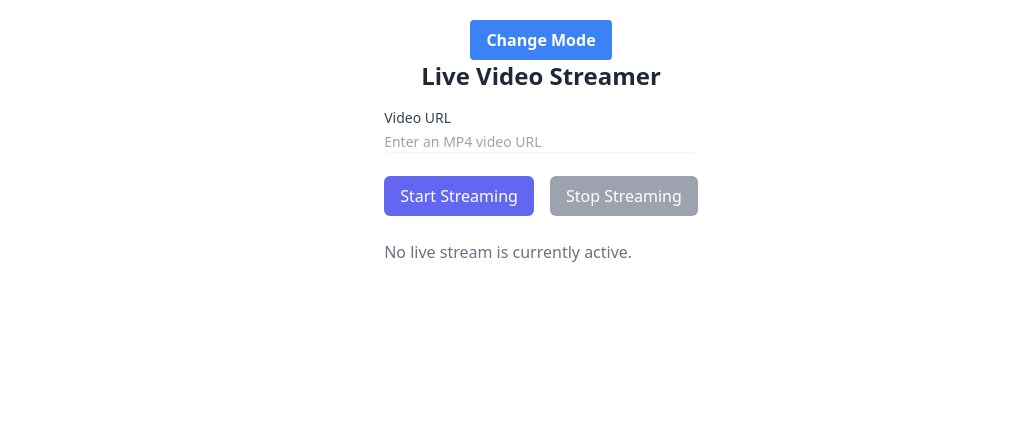
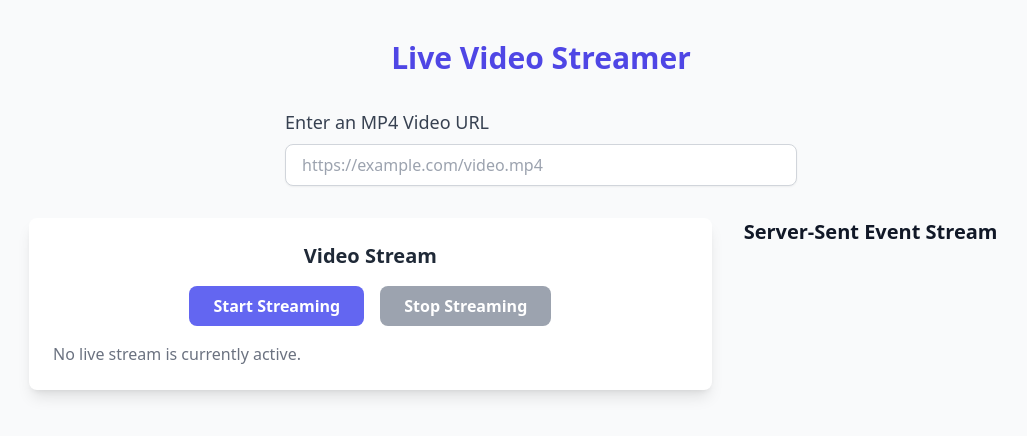
Before and after one commit to ezou626/cis5810finalproject, a React (Vite) app in the folder client/: page / in a window 1280 px wide. Shown: the top 436 px of the page, without its empty margins (99-1126 px from the left). Built offline with nearby package versions, Linux system fonts and the light colour scheme; no server answers.

Commit message:
heh heh heh

```diff
--- a/client/src/App.jsx
+++ b/client/src/App.jsx
@@ -1,22 +1,62 @@
 import React, { useState } from "react";
+import CaptionReader from "./components/CaptionReader";
 import VideoStreamer from "./components/VideoStreamer";
-import CaptionReader from "./components/CaptionReader";
+
+const backendUrl = import.meta.env.VITE_BACKEND_URL;
 
 export default function App() {
+  const [videoUrl, setVideoUrl] = useState("");
+  const [streamUrl, setStreamUrl] = useState("");
+  const [error, setError] = useState("");
 
-  const [video, setVideo] = useState(true);
+  const startStreaming = () => {
+    if (!videoUrl.trim()) {
+      setError("Please provide a valid video URL.");
+      return;
+    }
+    setError("");
+    setStreamUrl(`${backendUrl}/play_video?url=${encodeURIComponent(videoUrl)}`);
+  };
 
-  return <main className="flex flex-col items-center p-5">
-    <button
-    className="bg-blue-500 hover:bg-blue-700 text-white font-bold py-2 px-4 rounded"
-    onClick={() => {setVideo(!video);}}
-    >
-      Change Mode
-    </button>
-    <h1 className="text-2xl font-bold text-gray-800">Live Video Streamer</h1>
-    {video ? <VideoStreamer></VideoStreamer>
-    : <CaptionReader
-      videoUrl={'http://commondatastorage.googleapis.com/gtv-videos-bucket/sample/BigBuckBunny.mp4'}
-    ></CaptionReader>}
-  </main>
+  const stopStreaming = () => {
+    setStreamUrl("");
+  };
+
+  return (
+    <main className="min-h-screen bg-gray-50 flex flex-col items-center py-10 space-y-8">
+      <h1 className="text-3xl font-bold text-indigo-600">Live Video Streamer</h1>
+
+      <div className="w-full max-w-lg">
+        <label
+          htmlFor="videoUrl"
+          className="block text-lg font-medium text-gray-700 mb-2"
+        >
+          Enter an MP4 Video URL
+        </label>
+        <input
+          id="videoUrl"
+          type="text"
+          value={videoUrl}
+          onChange={(e) => setVideoUrl(e.target.value)}
+          className="w-full px-4 py-2 rounded-lg border border-gray-300 shadow-sm focus:border-indigo-500 focus:ring-indigo-500 text-gray-700"
+          placeholder="https://example.com/video.mp4"
+        />
+      </div>
+
+      {error && <p className="text-red-500 text-sm">{error}</p>}
+
+      <div className="w-full max-w-5xl flex flex-col md:flex-row gap-8">
+        <VideoStreamer
+          streamUrl={streamUrl}
+          startStreaming={startStreaming}
+          stopStreaming={stopStreaming}
+        />
+        <div>
+          <h1 className="text-xl font-semibold text-gray-900">Server-Sent Event Stream</h1>
+          {streamUrl && <CaptionReader videoUrl={videoUrl} />}
+        </div>
+
+      </div>
+    </main>
+  );
 }
--- a/client/src/components/CaptionReader.jsx
+++ b/client/src/components/CaptionReader.jsx
@@ -37,7 +37,7 @@ const CaptionReader = ({ videoUrl }) => {
 
   return (
     <div className="flex flex-col items-center p-4 space-y-6">
-      <h1 className="text-xl font-semibold text-gray-900">Server-Sent Event Stream</h1>
+      {/* <h1 className="text-xl font-semibold text-gray-900">Server-Sent Event Stream</h1> */}
 
       {error && <p className="text-red-500 text-sm">{error}</p>}
 
--- /dev/null
+++ b/client/src/components/UploadVideo.jsx
@@ -0,0 +1,17 @@
+import React from 'react';
+
+const UploadVideo = () => {
+
+  const backendUrl = import.meta.env.VITE_BACKEND_URL;
+
+  return (
+    <div className='flex flex-col items-center p-4 '>
+        Upload video
+
+
+
+    </div>
+  )
+}
+
+export default UploadVideo
--- a/client/src/components/VideoStreamer.jsx
+++ b/client/src/components/VideoStreamer.jsx
@@ -1,45 +1,14 @@
-import React, { useState } from "react";
+import React from "react";
 
-const backendUrl = import.meta.env.VITE_BACKEND_URL;
+const VideoStreamer = ({ streamUrl, startStreaming, stopStreaming }) => {
+  return (
+    <div className="flex flex-col items-center w-full md:w-2/3 bg-white rounded-lg shadow-lg p-6">
+      <h2 className="text-xl font-semibold text-gray-800 mb-4">Video Stream</h2>
 
-const VideoStreamer = () => {
-  const [videoUrl, setVideoUrl] = useState("");
-  const [streamUrl, setStreamUrl] = useState("");
-  const [error, setError] = useState("");
-
-  const startStreaming = () => {
-    if (!videoUrl.trim()) {
-      setError("Please provide a valid video URL.");
-      return;
-    }
-    setError("");
-    setStreamUrl(`${backendUrl}/play_video?url=${encodeURIComponent(videoUrl)}`);
-  };
-
-  const stopStreaming = () => {
-    setStreamUrl("");
-  };
-
-  return (
-    <div className="flex flex-col items-center p-4 space-y-6">
-
-      <div className="w-full max-w-md">
-        <label className="block text-sm font-medium text-gray-700">
-          Video URL
-        </label>
-        <input
-          type="text"
-          value={videoUrl}
-          onChange={(e) => setVideoUrl(e.target.value)}
-          className="mt-1 block w-full rounded-md border-gray-300 shadow-sm focus:border-indigo-500 focus:ring-indigo-500 sm:text-sm"
-          placeholder="Enter an MP4 video URL"
-        />
-      </div>
-
-      <div className="flex space-x-4">
+      <div className="flex space-x-4 mb-4">
         <button
           onClick={startStreaming}
-          className={`px-4 py-2 rounded-md text-white ${
+          className={`px-6 py-2 rounded-lg text-white font-semibold transition ${
             streamUrl
               ? "bg-gray-400 cursor-not-allowed"
               : "bg-indigo-500 hover:bg-indigo-600"
@@ -50,7 +19,7 @@ const VideoStreamer = () => {
         </button>
         <button
           onClick={stopStreaming}
-          className={`px-4 py-2 rounded-md text-white ${
+          className={`px-6 py-2 rounded-lg text-white font-semibold transition ${
             !streamUrl
               ? "bg-gray-400 cursor-not-allowed"
               : "bg-red-500 hover:bg-red-600"
@@ -61,15 +30,13 @@ const VideoStreamer = () => {
         </button>
       </div>
 
-      {error && <p className="text-red-500 text-sm">{error}</p>}
-
-      <div className="w-full max-w-3xl mt-8">
+      <div className="w-full">
         {streamUrl ? (
           <video
             src={streamUrl}
             controls
             autoPlay
-            className="w-full aspect-video bg-black"
+            className="w-full rounded-lg bg-black shadow-md"
           />
         ) : (
           <p className="text-gray-500">No live stream is currently active.</p>
```
Also changed, not shown: 2 other files (tests, documents, lock files or other folders).
